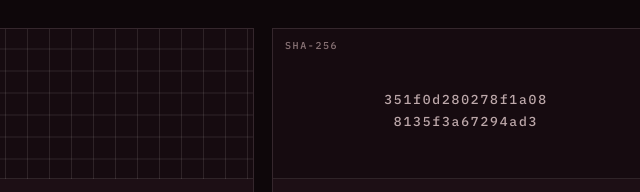
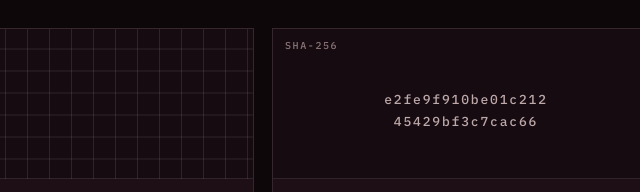
Before and after one commit to drisa-catalog/drisa-catalog.github.io, a plain HTML site: page regata-drisa/index.html in a window 1280 px wide. Shown: the part 4348-4540 px from the top of the page, 174-814 px from the left. Drawn offline with nearby package versions, Linux system fonts and the light colour scheme.

Commit message:
Regata Drisa: update authorship hash (v61)

```diff
--- a/regata-drisa/index.html
+++ b/regata-drisa/index.html
@@ -367,7 +367,7 @@ footer .wrap{display:flex;flex-wrap:wrap;gap:8px 24px;justify-content:space-betw
 <h2 class="h2" data-t="guard.h2">Every piece leaves here identified.</h2>
 <div class="guard">
 <article class="gcard"><div aria-hidden="true" class="fig sig"><span>DRISA@IMVU</span></div><div><h3 data-t="g1.t">Hidden signature</h3><p data-t="g1.p">Every mesh carries a signature hidden inside it. It does not show in the game, but it travels with the file wherever it goes.</p></div></article>
-<article class="gcard"><div aria-hidden="true" class="fig hash"><small>SHA-256</small><code>351f0d280278f1a088135f3a67294ad3</code></div><div><h3 data-t="g2.t">Authorship record</h3><p data-t="g2.p">I keep the dated source files of the mesh. The original file has a unique fingerprint, and any copy can be checked against it.</p></div></article>
+<article class="gcard"><div aria-hidden="true" class="fig hash"><small>SHA-256</small><code>e2fe9f910be01c21245429bf3c7cac66</code></div><div><h3 data-t="g2.t">Authorship record</h3><p data-t="g2.p">I keep the dated source files of the mesh. The original file has a unique fingerprint, and any copy can be checked against it.</p></div></article>
 <article class="gcard"><div aria-hidden="true" class="fig cmp"><canvas id="cmpA"></canvas><canvas class="b" id="cmpB"></canvas></div><div><h3 data-t="g3.t">Point-by-point comparison</h3><p data-t="g3.p">A suspicious mesh is compared with the original, vertex by vertex. Edited copies usually keep the same structure, and the comparison shows it.</p></div></article>
 </div>
 </section>
```
